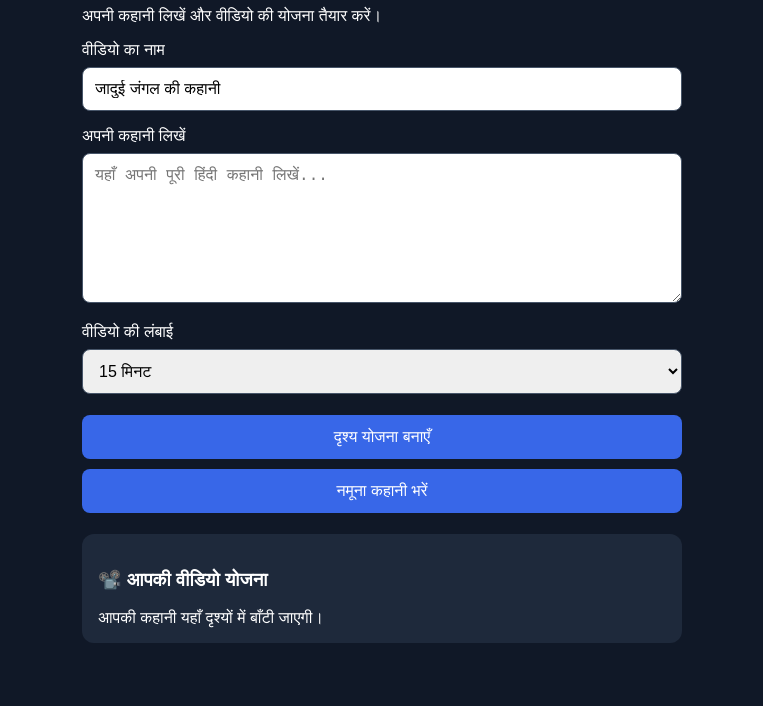
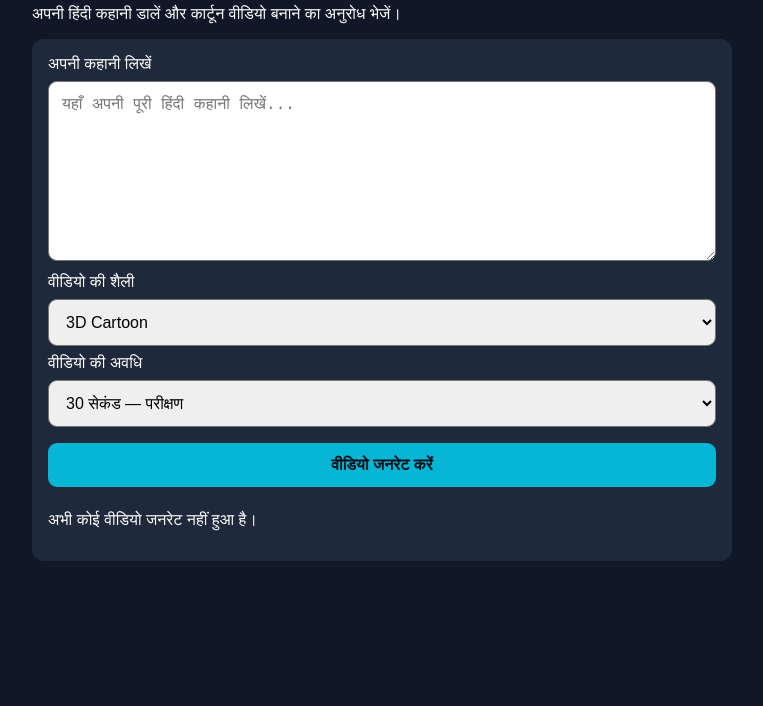
Before and after one commit to sonumalikele1864/meri-pehli-website, a plain HTML site: page index.html in a window 1280 px wide. Shown: the part 94-800 px from the top of the page, without its empty margins (258-1021 px from the left). Drawn offline with Linux system fonts and the light colour scheme.

Commit message:
Update index.html

```diff
--- a/index.html
+++ b/index.html
@@ -6,71 +6,103 @@
 <meta name="viewport" content="width=device-width, initial-scale=1">
 <title>AI Cartoon Video Maker</title>
 <style>
-body{font-family:Arial,sans-serif;background:#101827;color:white;margin:0;padding:20px}
-main{max-width:600px;margin:auto}
-h1{color:#8bb5ff}
-textarea,input,select{width:100%;padding:12px;margin:8px 0 16px;box-sizing:border-box;border-radius:8px;border:1px solid #475569;font-size:16px}
-textarea{height:150px}
-button{background:#3867e8;color:white;border:0;border-radius:8px;padding:13px;margin:5px 0;font-size:16px;width:100%}
-.card{background:#1e293b;padding:16px;border-radius:12px;margin-top:16px}
-pre{white-space:pre-wrap;overflow-wrap:anywhere}
+body{font-family:Arial,sans-serif;background:#101827;color:white;
+padding:18px;max-width:700px;margin:auto}
+h1{color:#67e8f9}
+textarea,input,select,button{width:100%;box-sizing:border-box;
+padding:13px;margin:8px 0;border-radius:9px;font-size:16px}
+textarea{height:180px}
+button{background:#06b6d4;color:#001018;border:0;font-weight:bold}
+.panel{background:#1e293b;padding:16px;border-radius:12px;margin-top:15px}
+video{width:100%;margin-top:12px}
+small{color:#cbd5e1}
 </style>
 </head>
 <body>
-<main>
 <h1>🎬 AI Cartoon Video Maker</h1>
-<p>अपनी कहानी लिखें और वीडियो की योजना तैयार करें।</p>
+<p>अपनी हिंदी कहानी डालें और कार्टून वीडियो बनाने का अनुरोध भेजें।</p>
 
-<label>वीडियो का नाम</label>
-<input id="title" value="जादुई जंगल की कहानी">
-
+<div class="panel">
 <label>अपनी कहानी लिखें</label>
 <textarea id="story" placeholder="यहाँ अपनी पूरी हिंदी कहानी लिखें..."></textarea>
 
-<label>वीडियो की लंबाई</label>
-<select id="duration">
-<option>1 मिनट</option>
-<option>5 मिनट</option>
-<option selected>15 मिनट</option>
-<option>20 मिनट</option>
+<label>वीडियो की शैली</label>
+<select id="style">
+<option>3D Cartoon</option>
+<option>3D Animated Movie</option>
+<option>Kids Cartoon</option>
 </select>
 
-<button onclick="makePlan()">दृश्य योजना बनाएँ</button>
-<button onclick="sampleStory()">नमूना कहानी भरें</button>
+<label>वीडियो की अवधि</label>
+<select id="duration">
+<option value="30">30 सेकंड — परीक्षण</option>
+<option value="60">1 मिनट</option>
+<option value="300">5 मिनट</option>
+<option value="900">15 मिनट</option>
+</select>
 
-<div class="card">
-<h3>📽️ आपकी वीडियो योजना</h3>
-<div id="output">आपकी कहानी यहाँ दृश्यों में बाँटी जाएगी।</div>
+<button id="generate" onclick="generateVideo()">
+वीडियो जनरेट करें
+</button>
+
+<p id="status">अभी कोई वीडियो जनरेट नहीं हुआ है।</p>
+<video id="player" controls hidden></video>
+<a id="download" hidden download="cartoon-video.mp4">
+वीडियो डाउनलोड करें
+</a>
 </div>
-</main>
 
 <script>
-function sampleStory(){
-document.getElementById("story").value=
-"एक गाँव में मोहन नाम का बच्चा रहता था। एक दिन उसे जंगल में एक जादुई चिड़िया मिली। चिड़िया ने उसे एक रहस्यमय महल का रास्ता दिखाया। मोहन ने अपनी समझदारी से गाँव को एक बड़े संकट से बचाया।";
-}
-function makePlan(){
-const title=document.getElementById("title").value.trim();
-const story=document.getElementById("story").value.trim();
-const duration=document.getElementById("duration").value;
-if(!story){
-document.getElementById("output").textContent="पहले अपनी कहानी लिखिए।";
-return;
-}
-const scenes=story.split(/[।!?]+/).map(s=>s.trim()).filter(Boolean);
-const prompts=scenes.map((scene,i)=>
-"दृश्य "+(i+1)+": "+scene+
-"\nवीडियो प्रॉम्प्ट: रंगीन 3D कार्टून, सिनेमैटिक लाइटिंग, स्पष्ट भाव, 16:9 दृश्य।"
-);
-document.getElementById("output").innerHTML="";
-const heading=document.createElement("h3");
-heading.textContent=title+" — "+duration;
-document.getElementById("output").appendChild(heading);
-prompts.forEach(p=>{
-const block=document.createElement("pre");
-block.textContent=p;
-document.getElementById("output").appendChild(block);
-});
+async function generateVideo() {
+  const story = document.getElementById("story").value.trim();
+  const style = document.getElementById("style").value;
+  const duration = Number(document.getElementById("duration").value);
+  const status = document.getElementById("status");
+  const button = document.getElementById("generate");
+  const player = document.getElementById("player");
+  const download = document.getElementById("download");
+
+  if (!story) {
+    status.textContent = "पहले अपनी कहानी लिखिए।";
+    return;
+  }
+
+  button.disabled = true;
+  status.textContent = "वीडियो जनरेशन सेवा से संपर्क हो रहा है...";
+  player.hidden = true;
+  download.hidden = true;
+
+  try {
+    const response = await fetch("/api/generate", {
+      method: "POST",
+      headers: {"Content-Type": "application/json"},
+      body: JSON.stringify({story, style, duration})
+    });
+
+    if (!response.ok) {
+      throw new Error("वीडियो सेवा उपलब्ध नहीं है।");
+    }
+
+    const result = await response.json();
+
+    if (result.videoUrl) {
+      player.src = result.videoUrl;
+      player.hidden = false;
+      download.href = result.videoUrl;
+      download.hidden = false;
+      status.textContent = "वीडियो तैयार है!";
+    } else if (result.jobId) {
+      status.textContent =
+        "वीडियो बनाने का काम शुरू हुआ। जॉब ID: " + result.jobId;
+    } else {
+      throw new Error("वीडियो का परिणाम अभी नहीं मिला।");
+    }
+  } catch (error) {
+    status.textContent =
+      error.message + " सर्वर और AI वीडियो API जोड़ना आवश्यक है।";
+  } finally {
+    button.disabled = false;
+  }
 }
 </script>
 </body>
```
